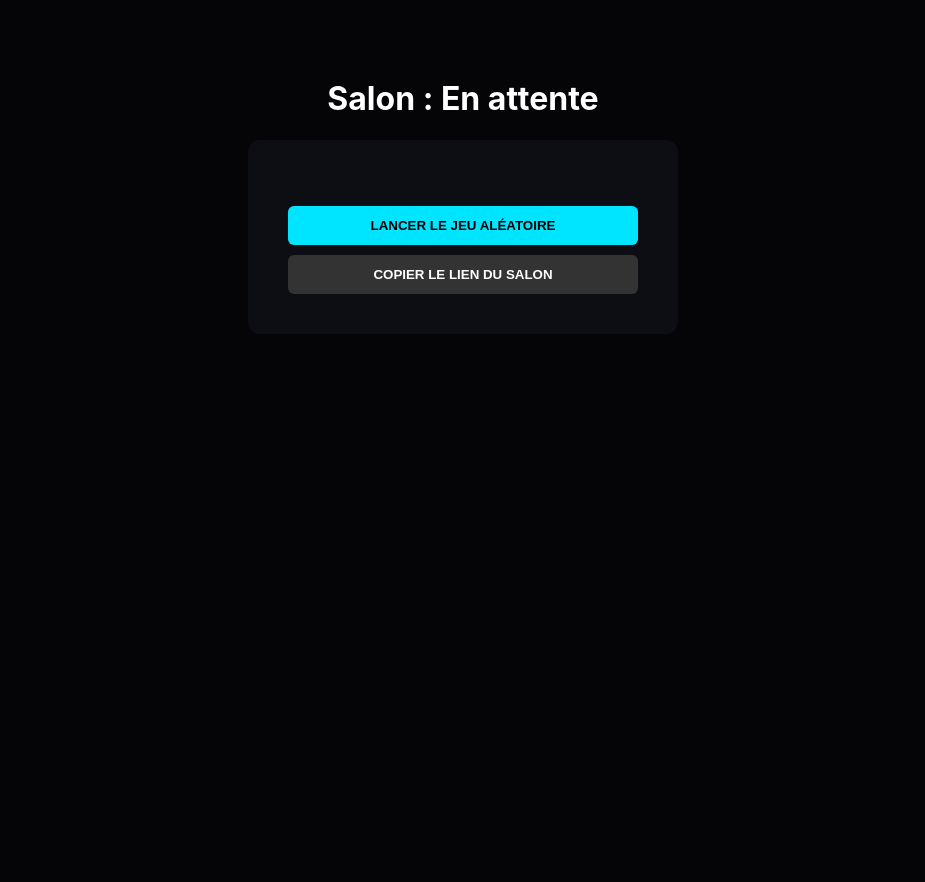
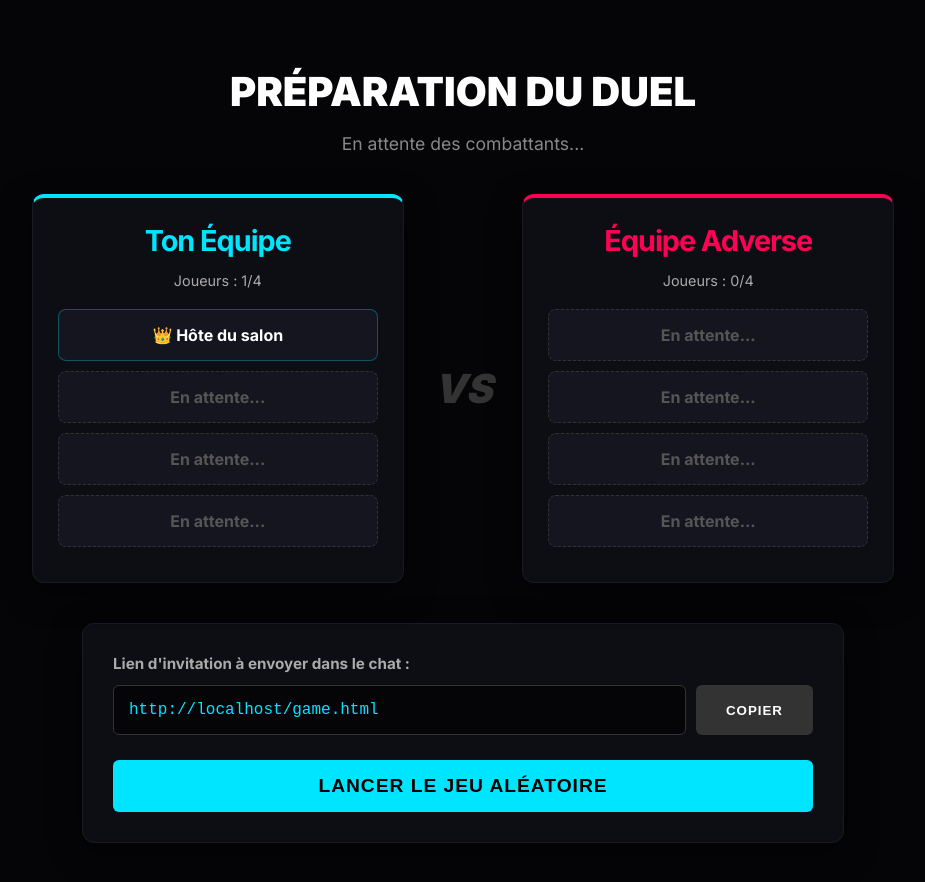
Before and after one commit to Rozuya/StreamDuel, a plain HTML site: page game.html in a window 1280 px wide. Shown: the whole page, without its empty margins (177-1102 px from the left). Before the commit the page ends 800 px from the top, so only its background shows below. Drawn offline with Linux system fonts and the light colour scheme.

Commit message:
Update game.html

```diff
--- a/game.html
+++ b/game.html
@@ -2,24 +2,123 @@
 <html lang="fr">
 <head>
     <meta charset="UTF-8">
-    <title>Salon de Duel</title>
+    <meta name="viewport" content="width=device-width, initial-scale=1.0">
+    <title>Salon de Duel | StreamDuel</title>
+    <link href="https://fonts.googleapis.com/css2?family=Inter:wght@400;700;900&display=swap" rel="stylesheet">
     <style>
-        body { background: #050508; color: white; font-family: 'Inter', sans-serif; text-align: center; padding: 50px; }
-        .lobby { background: #0d0d14; padding: 40px; border-radius: 12px; width: 350px; margin: 0 auto; }
-        button { padding: 12px 25px; border-radius: 6px; border: none; cursor: pointer; font-weight: 700; margin-top: 10px; }
+        body { background: #050508; color: white; font-family: 'Inter', sans-serif; text-align: center; padding: 40px 20px; margin: 0; }
+        h1 { font-weight: 900; color: #fff; margin-bottom: 5px; font-size: 2.5rem; text-transform: uppercase; }
+        .subtitle { color: #888; margin-bottom: 40px; font-size: 1.1rem; }
+
+        /* Mise en page VS */
+        .arena-container { display: flex; justify-content: center; align-items: stretch; gap: 30px; flex-wrap: wrap; margin-bottom: 40px; }
+
+        .team-box { background: #0d0d14; padding: 25px; border-radius: 12px; border: 1px solid #1a1a24; width: 320px; box-shadow: 0 10px 30px rgba(0,0,0,0.5); }
+        .team-box.blue { border-top: 4px solid #00e5ff; }
+        .team-box.red { border-top: 4px solid #ff0055; }
+
+        .team-box h2 { margin-top: 0; font-size: 1.8rem; letter-spacing: -1px; }
+        .blue h2 { color: #00e5ff; }
+        .red h2 { color: #ff0055; }
+
+        .player-list { list-style: none; padding: 0; margin: 20px 0 0 0; }
+        .player-item { background: #151520; margin-bottom: 10px; padding: 15px; border-radius: 8px; font-weight: 700; color: #555; border: 1px dashed #333; transition: 0.3s; }
+        .player-item.filled { color: #fff; border-style: solid; border-color: #333; }
+        .blue .player-item.filled { border-color: rgba(0, 229, 255, 0.3); }
+        .red .player-item.filled { border-color: rgba(255, 0, 85, 0.3); }
+
+        .vs-badge { display: flex; align-items: center; justify-content: center; font-size: 2.5rem; font-weight: 900; color: #333; font-style: italic; }
+
+        /* Zone de lien et boutons */
+        .controls { background: #0d0d14; padding: 30px; border-radius: 12px; border: 1px solid #1a1a24; max-width: 700px; margin: 0 auto; box-shadow: 0 10px 30px rgba(0,0,0,0.5); }
+        .link-box { display: flex; gap: 10px; margin-bottom: 25px; }
+        .link-box input { flex: 1; padding: 15px; border-radius: 6px; border: 1px solid #333; background: #050508; color: #00e5ff; font-family: monospace; font-size: 1rem; outline: none; }
+
+        button { padding: 15px 30px; border-radius: 6px; border: none; cursor: pointer; font-weight: 900; transition: 0.2s; text-transform: uppercase; letter-spacing: 1px; }
+        .btn-copy { background: #333; color: white; }
+        .btn-copy:hover { background: #555; }
+
+        .btn-launch { background: #00e5ff; color: #000; width: 100%; font-size: 1.2rem; }
+        .btn-launch:hover { background: #00c2d6; transform: translateY(-2px); }
     </style>
 </head>
 <body>
-    <h1 id="title">Salon de duel</h1>
-    <div class="lobby">
-        <ul id="players" style="list-style:none; padding:0;"></ul>
-        <button onclick="lancerJeu()" style="background:#00e5ff; width:100%;">LANCER LE JEU ALÉATOIRE</button>
-        <button onclick="navigator.clipboard.writeText(window.location.href)" style="background:#333; color:white; width:100%;">COPIER LE LIEN DU SALON</button>
+    <h1 id="title">Préparation du Duel</h1>
+    <p class="subtitle">En attente des combattants...</p>
+
+    <!-- Zone des équipes -->
+    <div class="arena-container">
+
+        <!-- Équipe 1 (Bleue) -->
+        <div class="team-box blue">
+            <h2 id="team1-name">Équipe Bleue</h2>
+            <p style="color:#aaa; font-size:0.9rem; margin-top:-10px;">Joueurs : 1/4</p>
+            <ul class="player-list">
+                <li class="player-item filled">👑 Hôte du salon</li>
+                <li class="player-item">En attente...</li>
+                <li class="player-item">En attente...</li>
+                <li class="player-item">En attente...</li>
+            </ul>
+        </div>
+
+        <div class="vs-badge">VS</div>
+
+        <!-- Équipe 2 (Rouge) -->
+        <div class="team-box red">
+            <h2 id="team2-name">Équipe Rouge</h2>
+            <p style="color:#aaa; font-size:0.9rem; margin-top:-10px;">Joueurs : 0/4</p>
+            <ul class="player-list">
+                <li class="player-item">En attente...</li>
+                <li class="player-item">En attente...</li>
+                <li class="player-item">En attente...</li>
+                <li class="player-item">En attente...</li>
+            </ul>
+        </div>
+
     </div>
+
+    <!-- Zone de contrôle -->
+    <div class="controls">
+        <p style="margin-top: 0; margin-bottom: 12px; text-align: left; font-size: 0.95rem; color: #aaa; font-weight: bold;">Lien d'invitation à envoyer dans le chat :</p>
+        <div class="link-box">
+            <input type="text" id="invite-link" readonly>
+            <button class="btn-copy" onclick="copierLien()">Copier</button>
+        </div>
+        <button class="btn-launch" onclick="lancerJeu()">Lancer le jeu aléatoire</button>
+    </div>
+
     <script>
+        // 1. Récupère les noms des équipes depuis l'URL si on le souhaite (ex: game.html?team1=Hol_Rozuya&team2=Laura)
         const urlParams = new URLSearchParams(window.location.search);
-        document.getElementById('title').innerText = "Salon : " + (urlParams.get('team') || "En attente");
+        const team1 = urlParams.get('team1') || "Ton Équipe";
+        const team2 = urlParams.get('team2') || "Équipe Adverse";
 
+        document.getElementById('team1-name').innerText = team1;
+        document.getElementById('team2-name').innerText = team2;
+
+        // 2. Affiche visiblement le lien dans la barre pour que tu saches ce que tu copies
+        const currentUrl = window.location.href;
+        document.getElementById('invite-link').value = currentUrl;
+
+        // 3. Fonction pour copier visuellement le lien
+        function copierLien() {
+            const linkInput = document.getElementById('invite-link');
+            linkInput.select();
+            navigator.clipboard.writeText(linkInput.value);
+
+            const btn = document.querySelector('.btn-copy');
+            btn.innerText = "COPIÉ !";
+            btn.style.background = "#00e5ff";
+            btn.style.color = "#000";
+
+            setTimeout(() => {
+                btn.innerText = "Copier";
+                btn.style.background = "#333";
+                btn.style.color = "white";
+            }, 2000);
+        }
+
+        // 4. Lancement du jeu
         function lancerJeu() {
             const jeux = ['clics', 'quiz', 'survie', 'vitesse', 'memoire'];
             const choix = jeux[Math.floor(Math.random() * jeux.length)];
```
